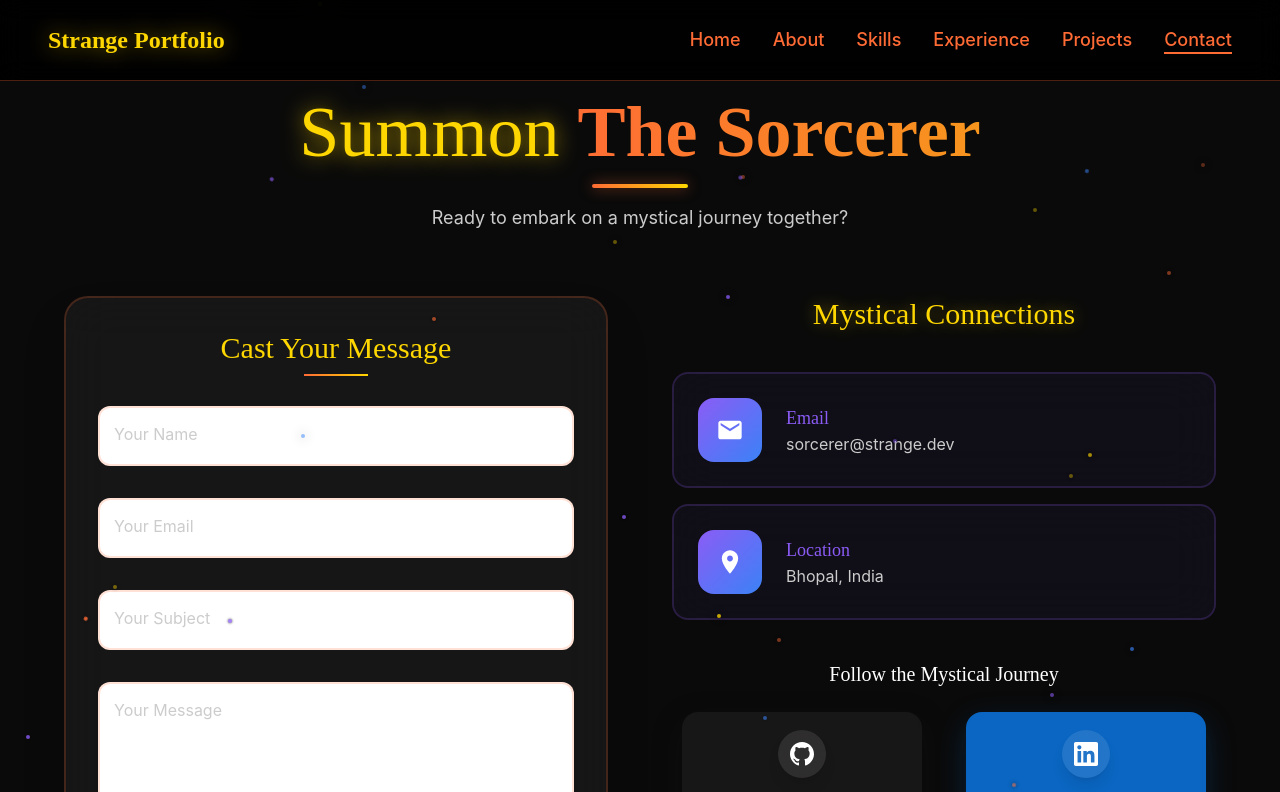
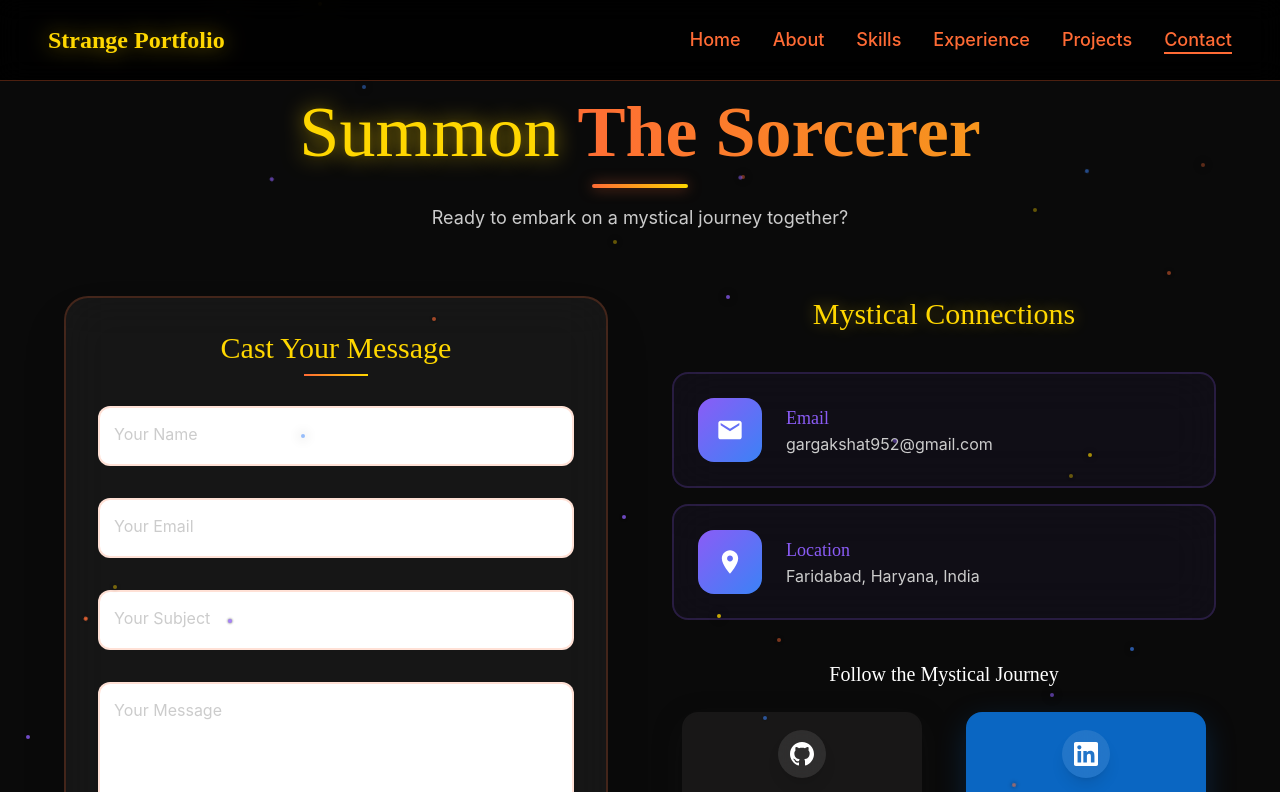
Before and after one commit to AkshatGarg952/My-Portfolio, a React (Vite) app: page /contact in a window 1280 px wide. Shown: the top 792 px of the page. Built offline with nearby package versions, Linux system fonts and the light colour scheme.

Commit message:
Updated the email and location

```diff
--- a/src/components/ContactInfo.jsx
+++ b/src/components/ContactInfo.jsx
@@ -6,12 +6,12 @@ export default function ContactInfo() {
     {
       icon: "M20 4H4c-1.1 0-1.99.9-1.99 2L2 18c0 1.1.9 2 2 2h16c1.1 0 2-.9 2-2V6c0-1.1-.9-2-2-2zm0 4l-8 5-8-5V6l8 5 8-5v2z",
       label: "Email",
-      value: "sorcerer@strange.dev",
+      value: "gargakshat952@gmail.com",
     },
     {
       icon: "M12 2C8.13 2 5 5.13 5 9c0 5.25 7 13 7 13s7-7.75 7-13c0-3.87-3.13-7-7-7zm0 9.5c-1.38 0-2.5-1.12-2.5-2.5s1.12-2.5 2.5-2.5 2.5 1.12 2.5 2.5-1.12 2.5-2.5 2.5z",
       label: "Location",
-      value: "Bhopal, India",
+      value: "Faridabad, Haryana, India",
     },
   ];
 
```
